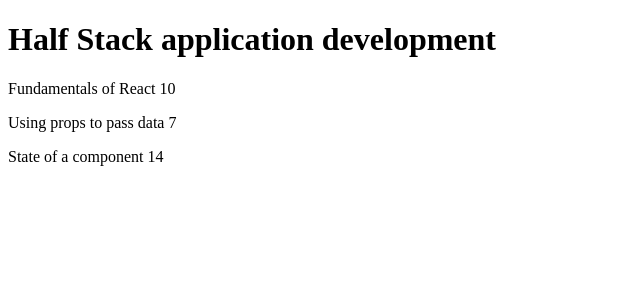
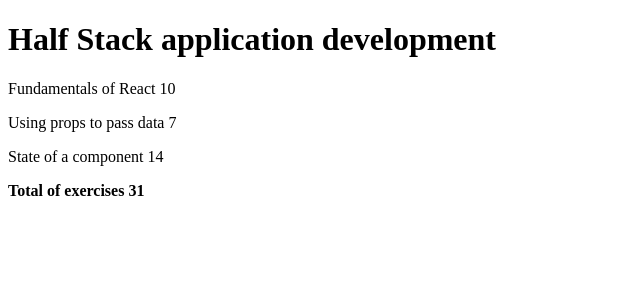
Before and after one commit to Valkyries12/curso-full-stack-open, a React (Vite) app in the folder part1/courseInfo/: page / in a window 1280 px wide. Shown: the top 300 px of the page, without its empty margins (0-640 px from the left). Built offline with nearby package versions, Linux system fonts and the light colour scheme.

Commit message:
Se agrega 2.2: Informacion del curso paso 7
Se muestra la suma de los ejercicios del curso

```diff
--- a/part1/courseInfo/src/Course.jsx
+++ b/part1/courseInfo/src/Course.jsx
@@ -1,5 +1,6 @@
 import Content from "./Content";
 import Header from "./Header";
+import Total from "./Total";
 
 
 const Course = ({ course }) => {
@@ -7,6 +8,7 @@
         <>
             <Header course={course.name}/>
             <Content parts={course.parts}/>
+            <Total parts={course.parts}/>
         </>
     )
 }
--- a/part1/courseInfo/src/Total.jsx
+++ b/part1/courseInfo/src/Total.jsx
@@ -2,7 +2,7 @@
     const exerciseQuantity = parts.reduce((sum, part) => sum + part.exercises, 0);
 
     return (
-        <p>Number of exercises {exerciseQuantity}</p>
+        <p><b>Total of exercises {exerciseQuantity}</b></p>
     )
 }
 
```
